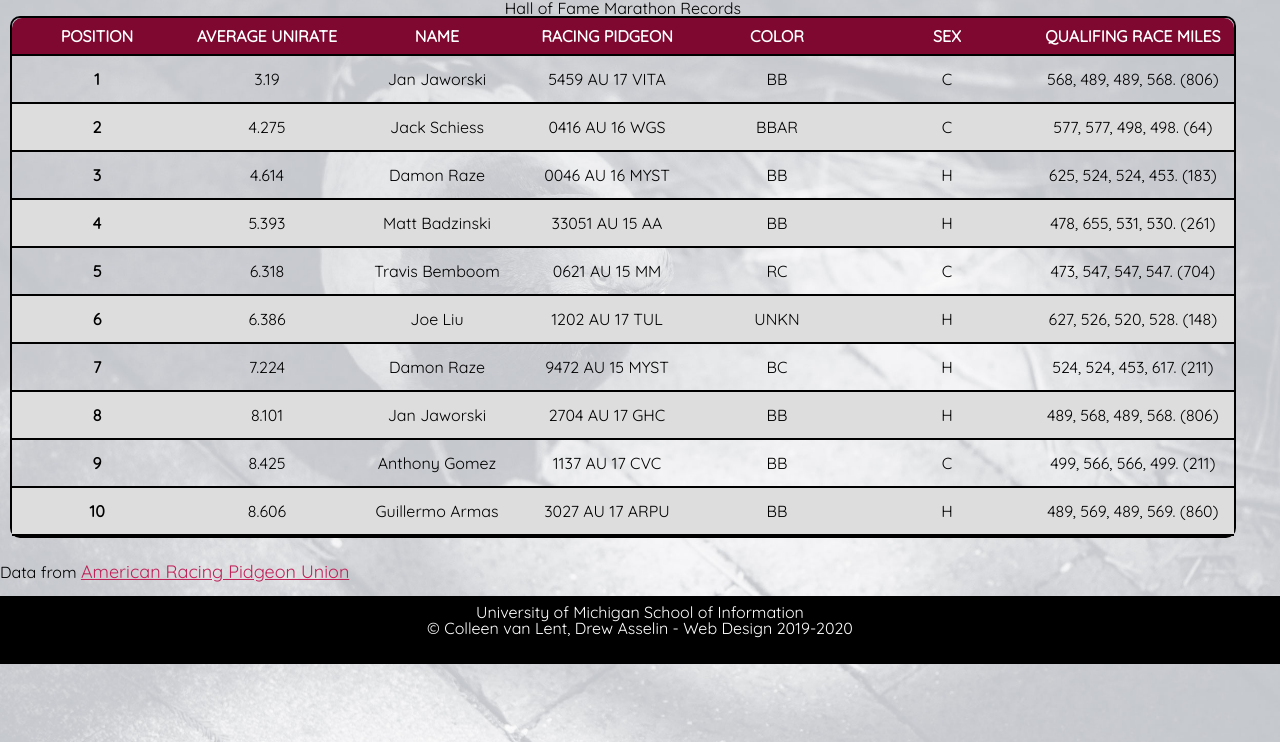
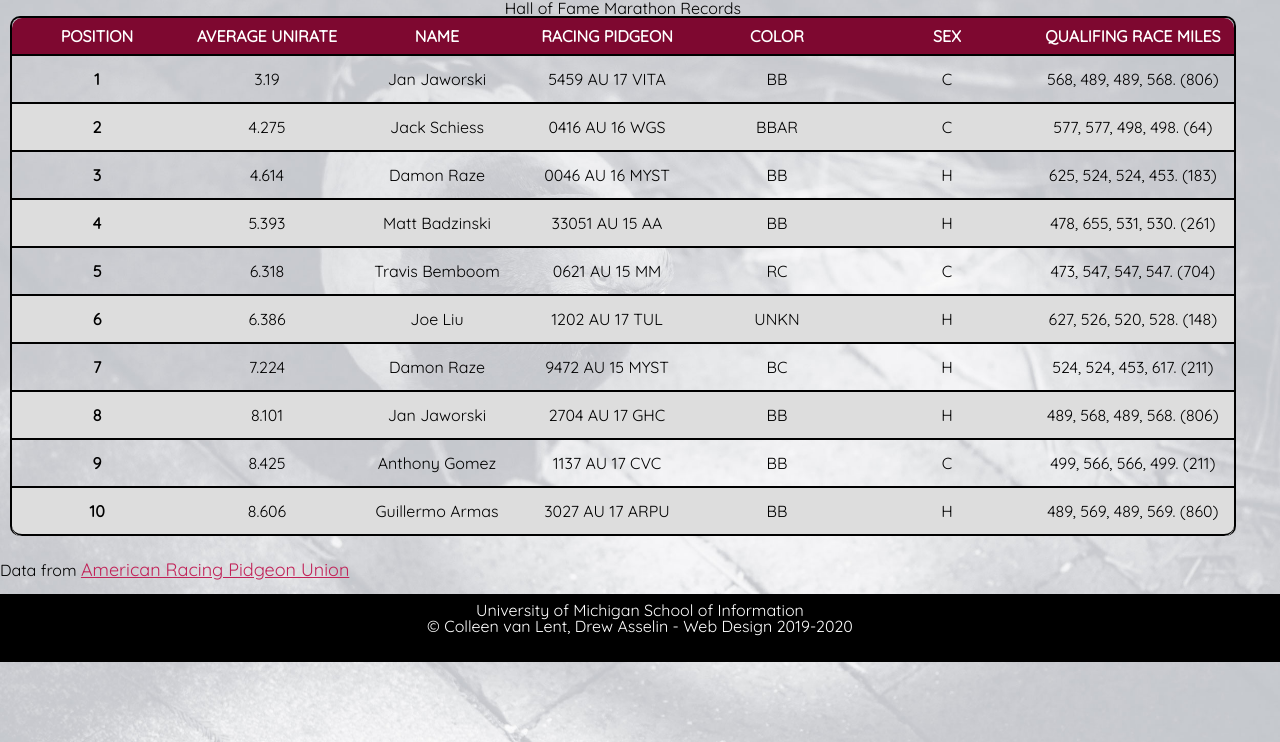
Before and after one commit to ljvargh/homework3, a plain HTML site: page index.html in a window 1280 px wide. Shown: the part 58-800 px from the top of the page. Drawn offline with Linux system fonts and the light colour scheme.

Commit message:
Add files via upload

```diff
--- a/css/style.css
+++ b/css/style.css
@@ -29,6 +29,7 @@ a:focus{
 table{
     border-collapse: separate;
     border:2px solid black;
+    border-bottom: none;
     border-radius: 10px;
     margin:10px;
 }
@@ -56,6 +57,13 @@ th,td{
     border-top-right-radius: 10px;
 }
 
+tbody tr:last-child th.rowhead:first-child{
+    border-bottom-left-radius: 10px;
+}
+
+tbody tr:last-child td:last-child{
+    border-bottom-right-radius: 10px;
+}
 
 tr:nth-child(even){
     background-color: #dddddd;
```
